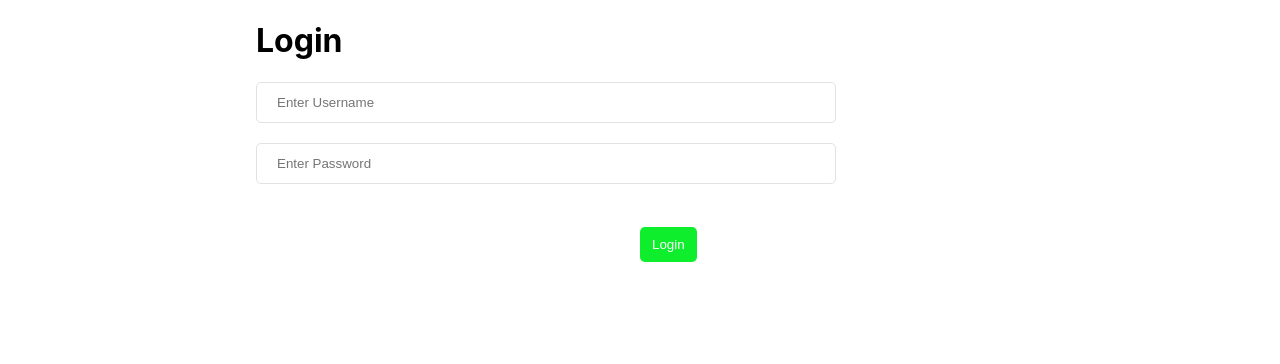
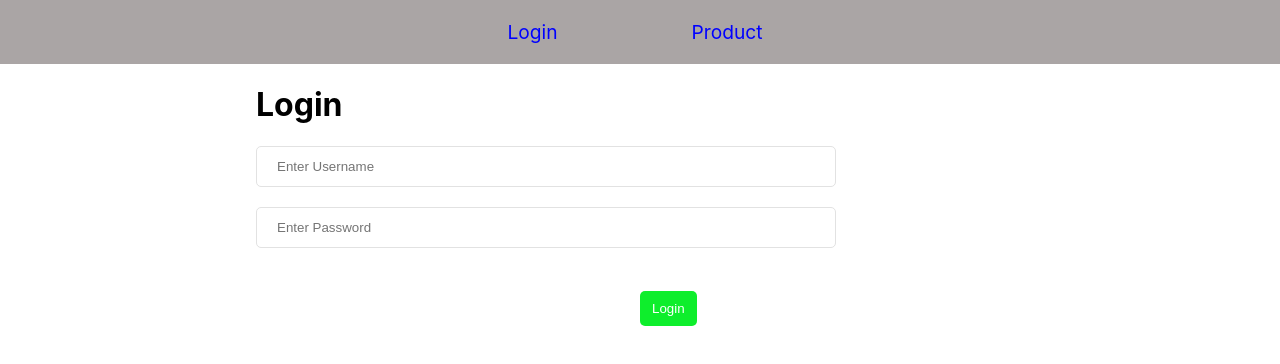
Before and after one commit to Juliet-Olieng/react_API1, a React (Create React App) app: page /Login in a window 1280 px wide. Shown: the top 364 px of the page. Built offline with nearby package versions, Linux system fonts and the light colour scheme.

Commit message:
making changes

```diff
--- a/package.json
+++ b/package.json
@@ -9,7 +9,7 @@
     "react": "^18.2.0",
     "react-dom": "^18.2.0",
     "react-router-dom": "^6.14.1",
-    "react-scripts": "5.0.1",
+    "react-scripts": "^5.0.1",
     "web-vitals": "^2.1.4"
   },
   "scripts": {
--- a/src/App.css
+++ b/src/App.css
@@ -1,3 +1,65 @@
+.navbar {
+  background-color: #AAA5A5;
+  padding: 20px;
+  font-size: larger;
+  color: blue;
+}
+.nav {
+  display: flex;
+  justify-content: center;
+  gap: 10%;
+}
+.nav ul {
+  list-style: none;
+  margin: 0;
+  padding: 0;
+}
+.nav ul li {
+  display: inline;
+  margin-right: 10px;
+}
+.nav ul li a {
+  text-decoration: none;
+  color: blue;
+}
+.App {
+  text-align: center;
+}
+.App-logo {
+  height: 40vmin;
+  pointer-events: none;
+}
+@media (prefers-reduced-motion: no-preference) {
+  .App-logo {
+    animation: App-logo-spin infinite 20s linear;
+  }
+}
+.App-header {
+  background-color: #282C34;
+  min-height: 100vh;
+  display: flex;
+  flex-direction: column;
+  align-items: center;
+  justify-content: center;
+  font-size: calc(10px + 2vmin);
+  color: white;
+}
+.App-link {
+  color: #61DAFB;
+}
+/* .App-navbar-nav{
+  display: grid;
+  grid-template-columns: repeat(2 1fr);
+  color: yellow;
+} */
+@keyframes App-logo-spin {
+  from {
+    transform: rotate(0deg);
+  }
+  to {
+    transform: rotate(360deg);
+  }
+}
 .App {
   text-align: center;
 }
--- a/src/App.js
+++ b/src/App.js
@@ -1,31 +1,55 @@
 import "./App.css";
 import Login from "./LOGIN";
-import { createBrowserRouter, RouterProvider } from "react-router-dom";
+// import { createBrowserRouter, RouterProvider } from "react-router-dom";
+import React from 'react';
+import { BrowserRouter as Router, Routes, Route, Link, Navigate } from 'react-router-dom';
 
 import Product from "./productList";
 import ProductDetails from "./productDetails";
 import AddProductForm from "./form";
 
-function App() {
-  const router = createBrowserRouter([
-    {
-      path: "/",
-      element: <Product />,
-    },
-    {
-      path: "login",
-      element: <Login />,
-    },
-    {
-      path: "details/:productId",
-      element: <ProductDetails />,
-    },
-    {
-      path: "add",
-      element: <AddProductForm />,
-    },
-  ]);
-  return <RouterProvider router={router}></RouterProvider>;
-}
+// function App() {
+//   const router = createBrowserRouter([
+//     {
+//       path: "/",
+//       element: <Product />,
+//     },
+//     {
+//       path: "login",
+//       element: <Login />,
+//     },
+//     {
+//       path: "details/:productId",
+//       element: <ProductDetails />,
+//     },
+//     {
+//       path: "add",
+//       element: <AddProductForm />,
+//     },
+//   ]);
+//   return <RouterProvider router={router}></RouterProvider>;
+// }
+const App = () =>{
+  return (
+   <Router>
+    <div className= 'navbar'>
+      <nav className='nav'>
+        <ul >
+          <li> <Link to = "/LOGIN" > Login</Link> </li>
+        </ul>
+        <ul >
+          <li> <Link to = "/productList" > Product</Link> </li>
+        </ul>
+      </nav>
+    </div>
+    <Routes>
+      <Route path = "/LOGIN" element = {<Login/>} />
+      <Route path = "/ProductList" element = {<Product/>} />
+      <Route path= "details/:productId" element={<ProductDetails/>} />
+      <Route path="*" element={<Navigate to="/Login" />} />
+    </Routes>
+   </Router>
+  );
+};
 
 export default App;
--- a/src/productList/index.js
+++ b/src/productList/index.js
@@ -73,9 +73,6 @@ const Product = () => {
   }
   return (
     <div className="container">
-      <button>
-        <Link to="/">Add Home</Link>
-      </button>
       <div className="product">
         {products.map((item) => (
           <Link to={`/details/${item.id}`}>
```
Also changed, not shown: 1 other file (tests, documents, lock files or other folders).
